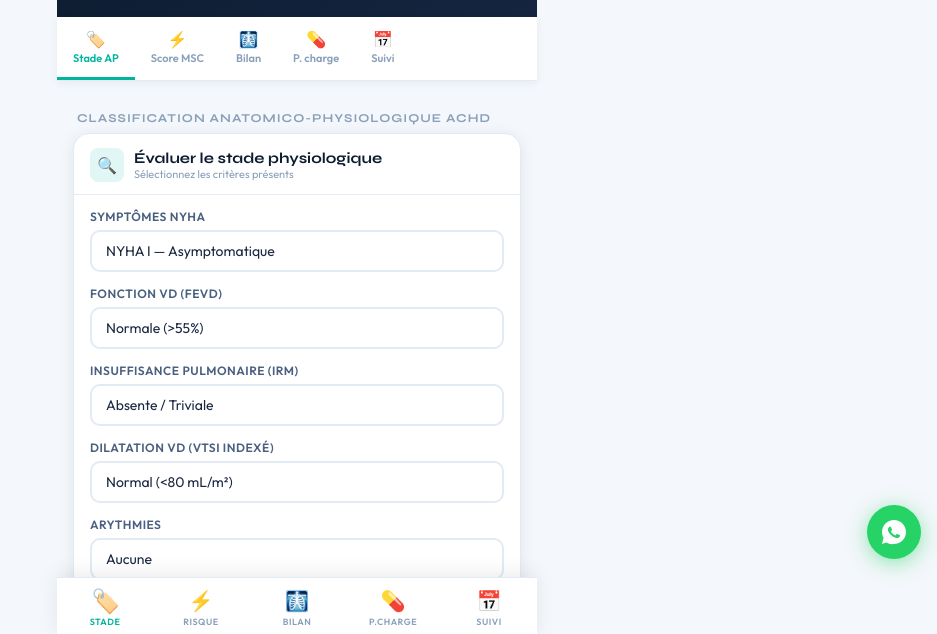
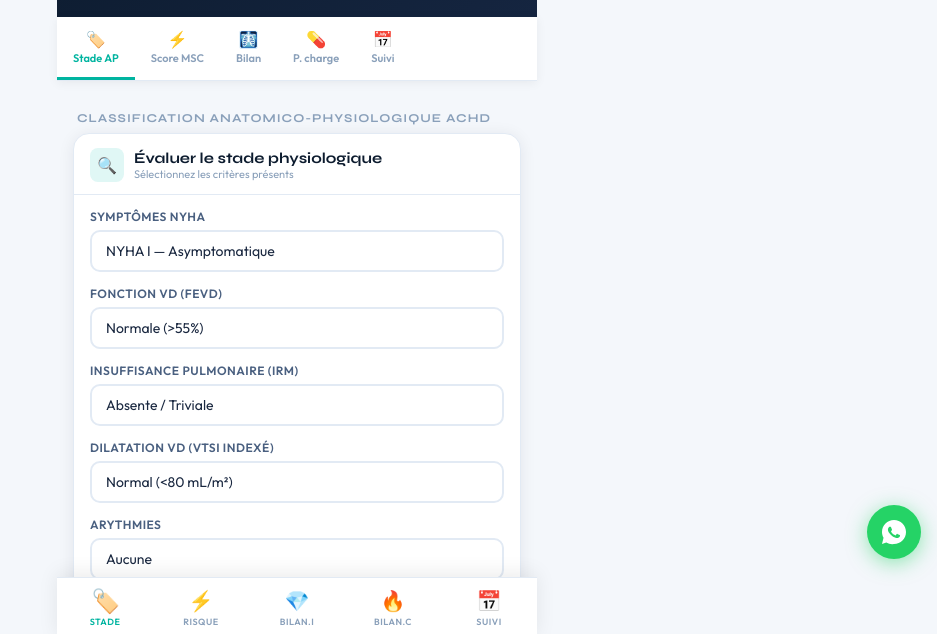
Before and after one commit to Amine1515-pixel/tof-app, a plain HTML site: page index.html in a window 1280 px wide. Shown: the part 161-795 px from the top of the page, without its empty margins (343-1280 px from the left). Drawn offline with Linux system fonts and the light colour scheme.

Commit message:
Update index.html

```diff
--- a/index.html
+++ b/index.html
@@ -1315,12 +1315,12 @@ body {
     <span class="bn-label">Risque</span>
   </button>
   <button class="bnav-btn" onclick="showScreen('bilan',null,this)">
-    <span class="bn-icon">🩻</span>
-    <span class="bn-label">Bilan</span>
+    <span class="bn-icon">💎</span>
+    <span class="bn-label">Bilan.I</span>
   </button>
   <button class="bnav-btn" onclick="showScreen('pec',null,this)">
-    <span class="bn-icon">💊</span>
-    <span class="bn-label">P.charge</span>
+    <span class="bn-icon">🔥</span>
+    <span class="bn-label">Bilan.C</span>
   </button>
   <button class="bnav-btn" onclick="showScreen('suivi',null,this)">
     <span class="bn-icon">📅</span>
```
